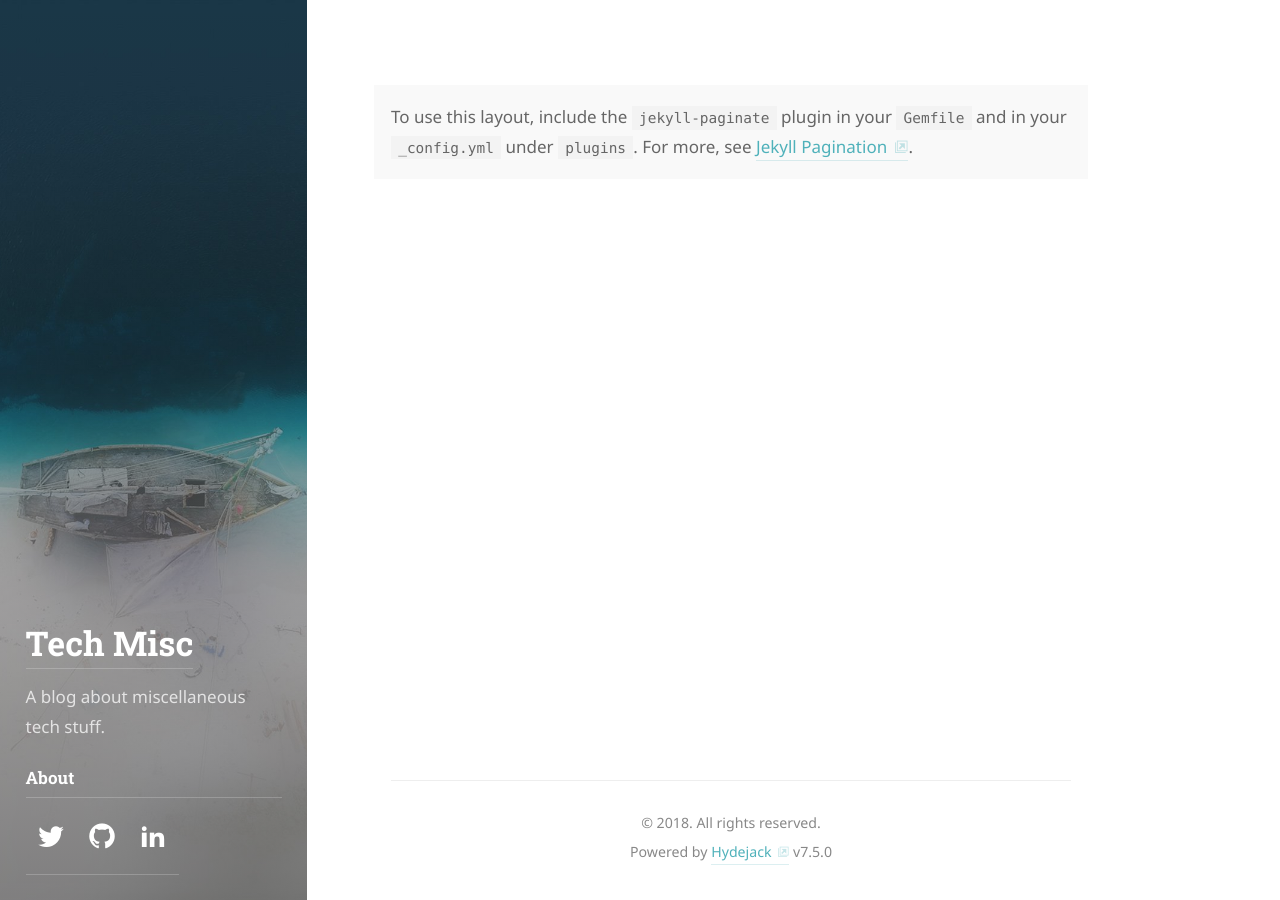
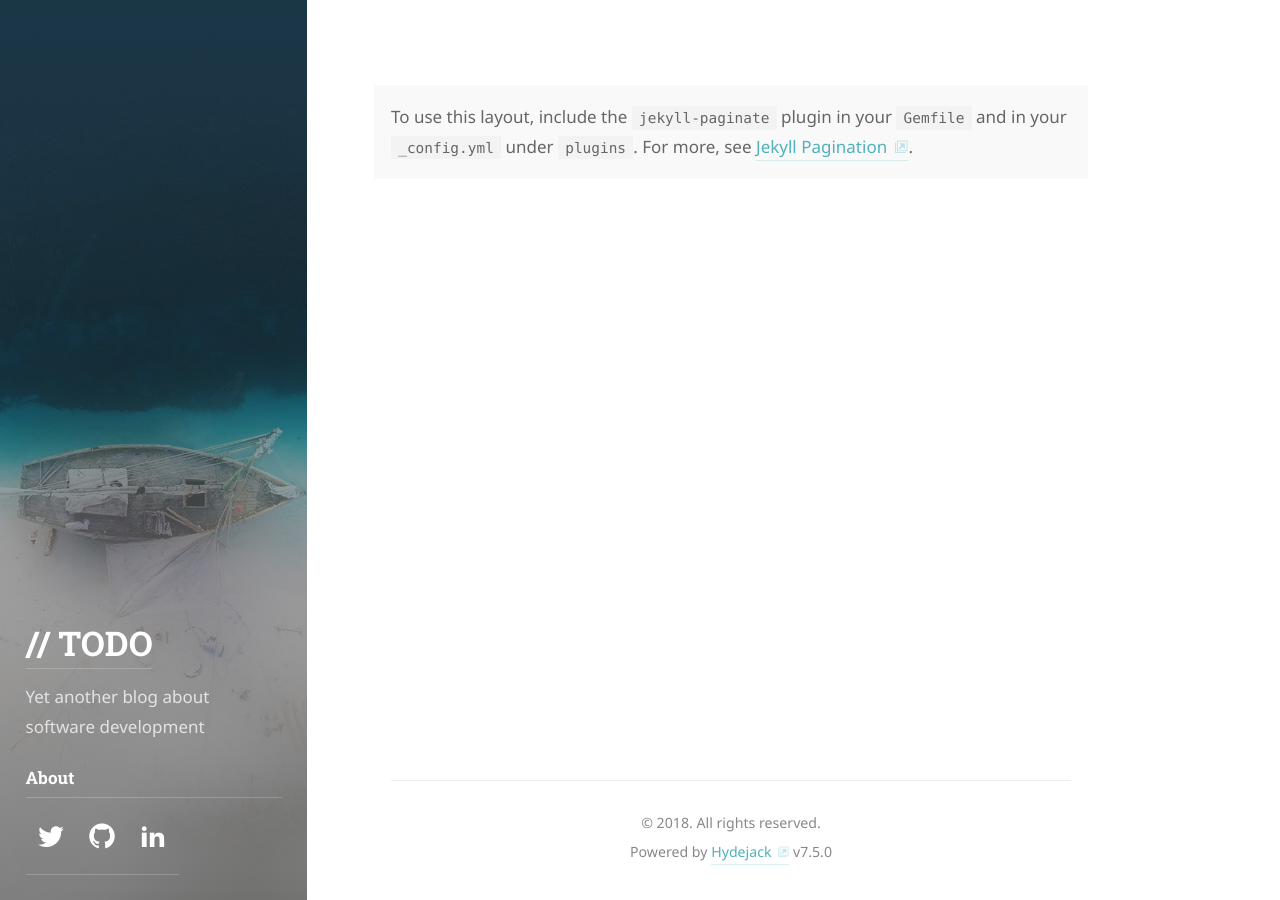
Before and after one commit to marcelocenerine/marcelocenerine.github.io, a Jekyll site: the page built from index.html, in a window 1280 px wide. Built offline with Jekyll 4.4.1, drawn with Linux system fonts in a browser that asks for light colours; some web fonts are replaced; the list of posts is cut into pages by our own code.

Commit message:
change temporary title

```diff
--- a/_config.yml
+++ b/_config.yml
@@ -22,19 +22,19 @@ baseurl:               ''
 lang:                  en
 
 # The title of your blog. Used in the sidebar and the browser tab.
-title:                 Tech Misc
+title:                 '// TODO'
 
 # A short description (~150 chars) of the page used for the meta description tag.
 # Can use markdown, but no more than one paragraph (enforced by `>`)
 description:           >
-  A blog about miscellaneous tech stuff.
+  Yet another blog about software development
 
 # A shorter description for the sidebar.
 tagline:               >
-  A blog about miscellaneous tech stuff.
+  Yet another blog about software development
 
 # A list of keywords for your blog
-keywords:              []
+keywords:              [Scala, Java, Software Development, Algorithms]
 
 # Used by jekyll-seo-tag...
 logo:                  /assets/icons/icon.png
```
